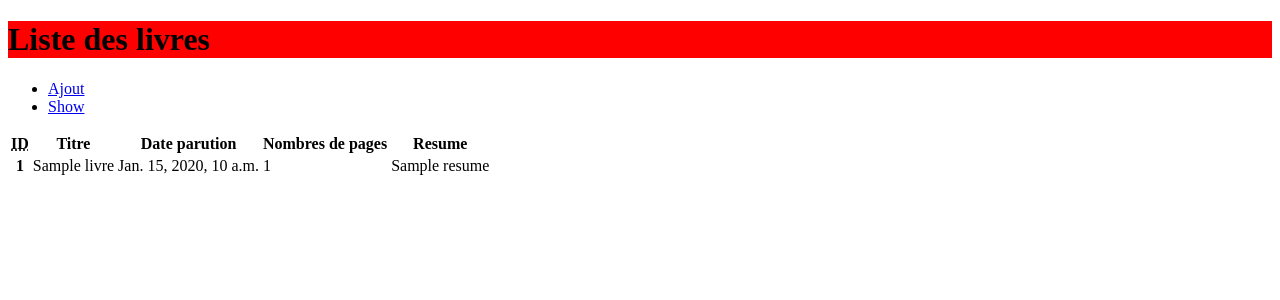
After one commit to ldsvrn/R209, a Django app: template TP2/crud/templates/show.html in a window 1280 px wide. The commit adds this page. Shown: the top 300 px of the page. Run offline with Django 4.2, Linux system fonts and the light colour scheme; the template is opened without the code that fills it: most values are stand-ins (such as "Sample title", 1, 10 or a date in 2020).

Commit message:
liste elements

```diff
--- /dev/null
+++ b/TP2/crud/templates/main.html
@@ -0,0 +1,26 @@
+<!DOCTYPE html>
+<html lang="fr">
+<head>
+    {% load static %}
+    <link rel="stylesheet" type="text/css" href="{%static 'index.css'%}">
+    <title>{% block title %} Mon Site {% endblock %}</title>
+</head>
+
+<body>
+    <h1>{% block h1 %}Page{% endblock h1 %}</h1>
+    <aside id="</h1>sidebar">
+        {% block sidebar %}
+        <ul>
+            <li><a href="/crud/ajout">Ajout</a></li>
+            <li><a href="/crud/show">Show</a></li>
+        </ul>
+        {% endblock %}
+    </aside>
+
+    <div id="content">
+        {% block content %}
+            <h1> bloc principal </h1>
+        {% endblock %}
+    </div>
+</body>
+</html>
--- /dev/null
+++ b/TP2/crud/templates/show.html
@@ -0,0 +1,32 @@
+{% extends "main.html" %}
+
+{% block title %}Liste des livres{% endblock title %}
+
+{% block h1 %}Liste des livres{% endblock h1 %}
+
+{% comment %} {% block sidebar %}{% endblock sidebar %} {% endcomment %}
+
+{% block content %}
+    {% for livre in Livre %}
+    <table class="table is-fullwidth is-hoverable">
+        <thead>
+        <tr>
+            <th><abbr title="ID">ID</abbr></th>
+            <th>Titre</th>
+            <th>Date parution</th>
+            <th>Nombres de pages</th>
+            <th>Resume</th>
+        </tr>
+        </thead>
+        <tbody>
+        <tr>
+            <th>{{livre.id}}</th>
+            <td>{{livre.titre}}</td>
+            <td>{{livre.date_parution}}</td>
+            <td>{{livre.nombre_pages}}</td>
+            <td>{{livre.resume}}</td>
+        </tr>
+        </tbody>
+    </table>
+    {% endfor %}
+{% endblock content %}
--- a/TP2/crud/urls.py
+++ b/TP2/crud/urls.py
@@ -3,5 +3,6 @@ from . import views
 
 urlpatterns = [
     path('ajout', views.ajout),
-    path('traitement', views.traitement)
+    path('traitement', views.traitement),
+    path('show', views.show)
 ]
--- a/TP2/crud/views.py
+++ b/TP2/crud/views.py
@@ -24,3 +24,6 @@ def traitement(request):
         return render(request,"affiche.html",{"livre" : livre})
     else:
         return render(request,"ajout.html",{"form": lform})
+
+def show(request):
+    return render(request,"show.html",{"Livre" : models.Livre.objects.all() })
```
Also changed, not shown: TP2/crud/static/index.css (added, +7 -0 lines), TP2/crud/templates/affiche.html (added, +11 -0 lines), TP2/crud/templates/ajout.html (+15 -14 lines), TP2/crud/templates/traitement.html (deleted, +0 -10 lines), 1 other file.
